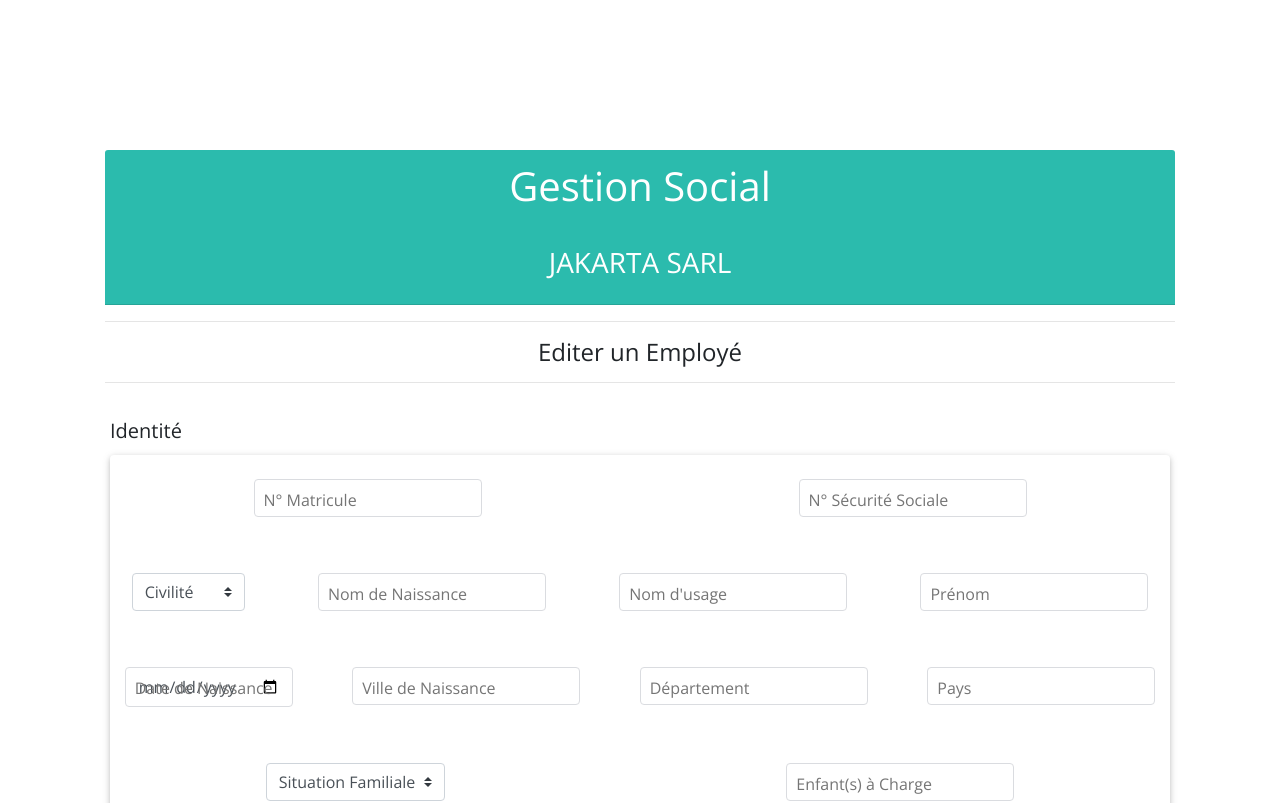
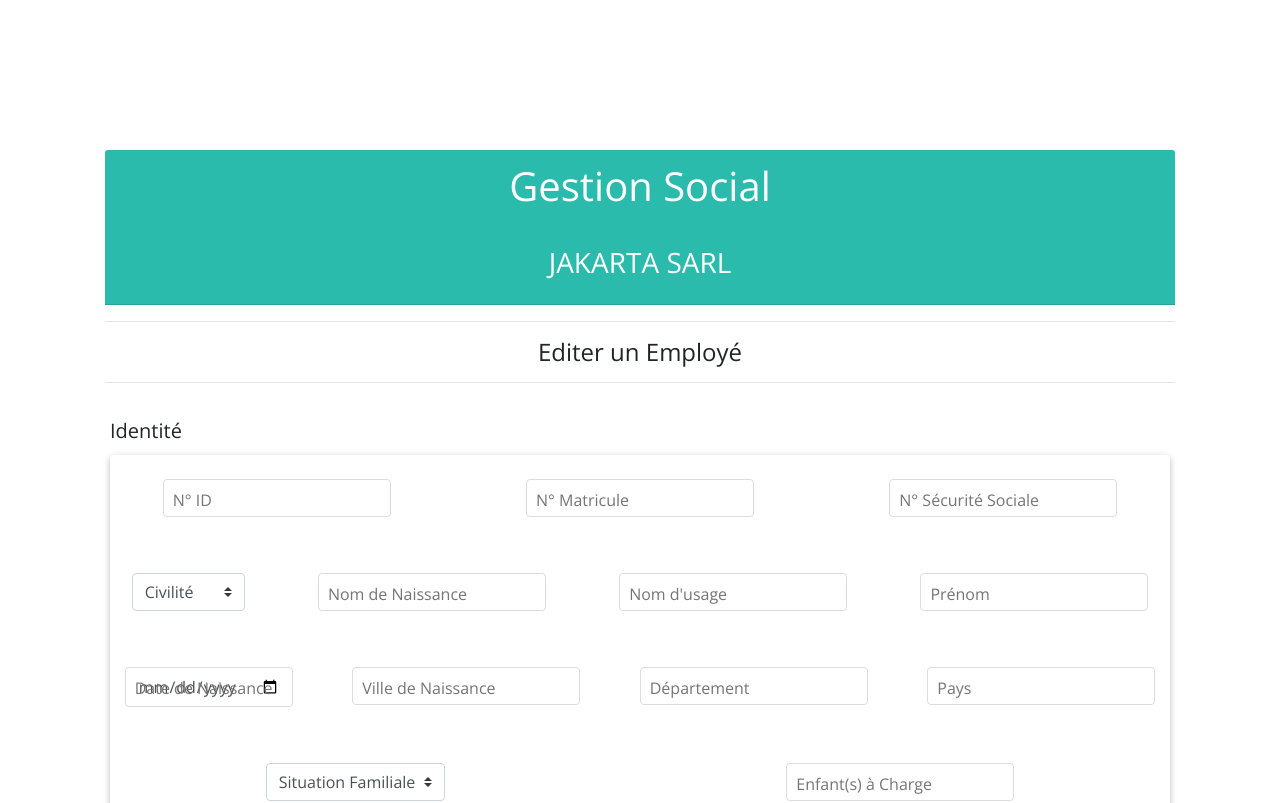
Before and after one commit to eddy62/emna_front_end, a React (Create React App) app: page /updateEmploye/1 in a window 1280 px wide. Shown: the top 803 px of the page. Built offline with nearby package versions, Linux system fonts and the light colour scheme.

Commit message:
commit avant pull

```diff
--- a/src/components/social/gestion_employes/Detail_employe.js
+++ b/src/components/social/gestion_employes/Detail_employe.js
@@ -269,11 +269,14 @@ class DetailEmploye extends React.Component {
             <div>
               <hr></hr>
             </div>
-            <Link to="/listEmployes">
-              <MDBBtn color="default" rounded size="sm">
-                Mise à jour
-              </MDBBtn>
-            </Link>
+            <MDBBtn
+              color="default"
+              rounded
+              size="sm"
+              onClick="/updateEmploye/:id"
+            >
+              Mise à jour
+            </MDBBtn>
 
             <MDBBtn color="default" rounded size="sm">
               Supprimer
--- a/src/components/social/gestion_employes/Update_employe.js
+++ b/src/components/social/gestion_employes/Update_employe.js
@@ -87,11 +87,23 @@ class UpdateEmploye extends React.Component {
                     <MDBCard>
                       <MDBRow around between>
                         {/* ligne1 */}
-                        <MDBInput label="N° Matricule" outline type="text" />
+                        <MDBInput
+                          label="N° ID"
+                          outline
+                          type="text"
+                          disabled="false"
+                        />
+                        <MDBInput
+                          label="N° Matricule"
+                          outline
+                          type="text"
+                          disabled="false"
+                        />
                         <MDBInput
                           label="N° Sécurité Sociale"
                           outline
                           type="text"
+                          disabled="false"
                         />
                       </MDBRow>
                       <MDBRow between around>
```
